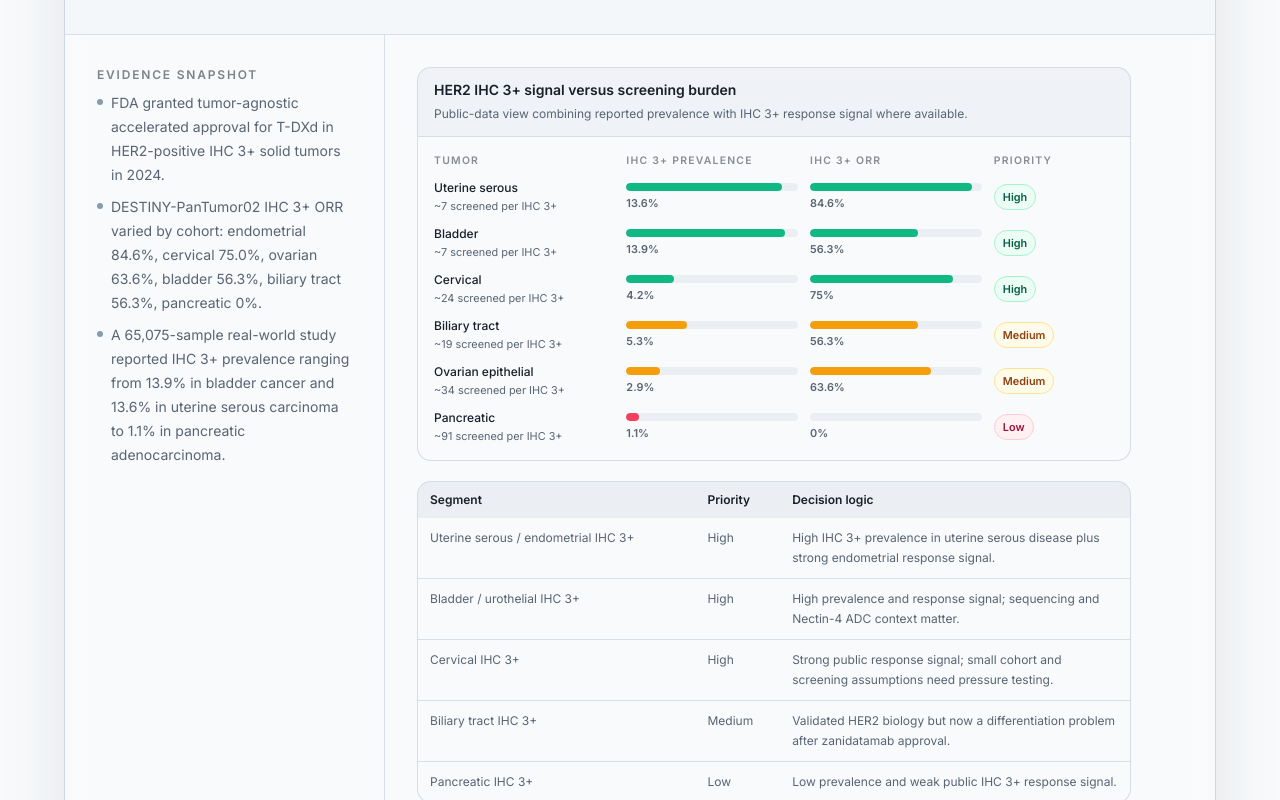
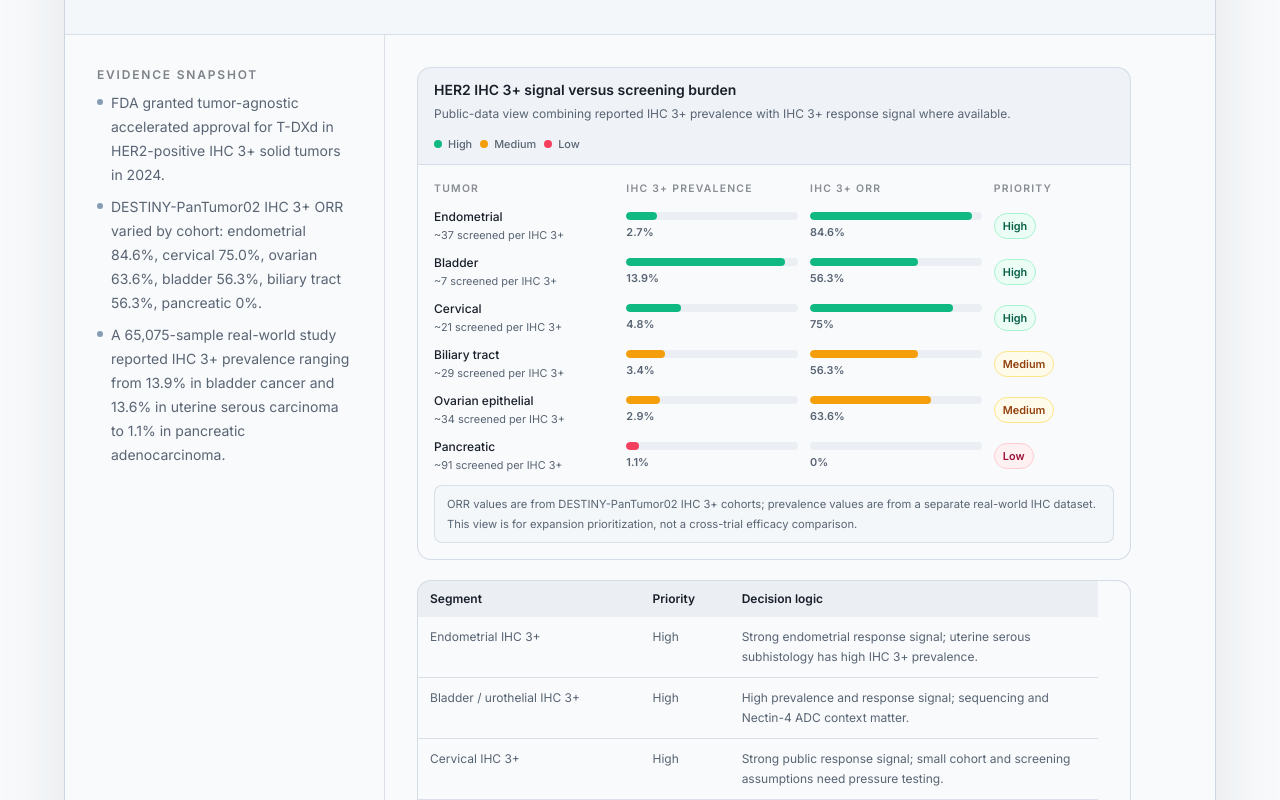
Before and after one commit to Qin-tjo/website, a Next.js app: page / in a window 1280 px wide. Shown: the part 2920-3720 px from the top of the page. Built offline with nearby package versions, Linux system fonts and the light colour scheme.

Commit message:
Polish sample work chart presentation

```diff
--- a/src/components/selected-work.tsx
+++ b/src/components/selected-work.tsx
@@ -2,6 +2,7 @@
 
 import { ArrowRight, FileText } from "lucide-react";
 import { useState } from "react";
+import type { ReactNode } from "react";
 
 import { FadeIn } from "@/components/motion";
 import { SectionHeading } from "@/components/section-heading";
@@ -139,6 +140,7 @@ function ArtifactVisual({ visual }: { visual: ProjectVisual }) {
       <div className="border-b border-border/70 bg-primary/[0.04] px-4 py-3">
         <p className="text-sm font-semibold text-foreground">{visual.title}</p>
         <p className="mt-1 text-xs leading-5 text-muted-foreground">{visual.subtitle}</p>
+        <TierLegend />
       </div>
       <div className="overflow-x-auto p-4">
         {visual.kind === "her2-expansion" ? <Her2ExpansionVisual visual={visual} /> : null}
@@ -173,6 +175,9 @@ function Her2ExpansionVisual({ visual }: { visual: Extract<ProjectVisual, { kind
           <PriorityPill priority={row.priority} />
         </div>
       ))}
+      <ChartNote>
+        ORR values are from DESTINY-PanTumor02 IHC 3+ cohorts; prevalence values are from a separate real-world IHC dataset. This view is for expansion prioritization, not a cross-trial efficacy comparison.
+      </ChartNote>
     </div>
   );
 }
@@ -192,12 +197,15 @@ function Cldn6ReadinessVisual({ visual }: { visual: Extract<ProjectVisual, { kin
         <div key={row.tumor} className="grid grid-cols-[1.05fr_1.05fr_0.65fr_0.65fr_0.65fr_0.65fr] items-center gap-3 text-xs">
           <p className="font-medium text-foreground">{row.tumor}</p>
           <p className="leading-5 text-muted-foreground">{row.prevalence}</p>
-          <ScoreDots value={row.assay} />
-          <ScoreDots value={row.tissue} />
-          <ScoreDots value={row.trial} />
+          <ScoreDots value={row.assay} tier={row.confidence} />
+          <ScoreDots value={row.tissue} tier={row.confidence} />
+          <ScoreDots value={row.trial} tier={row.confidence} />
           <ConfidencePill confidence={row.confidence} />
         </div>
       ))}
+      <ChartNote>
+        Readiness scores are qualitative public-data judgments. Internal cutoff, staining, tissue workflow, and expression-response data would change confidence.
+      </ChartNote>
     </div>
   );
 }
@@ -237,6 +245,9 @@ function TargetRankingVisual({ visual }: { visual: Extract<ProjectVisual, { kind
           </div>
         ))}
       </div>
+      <ChartNote>
+        Synthetic ADC-style score: target expression 30%, normal tissue safety 20%, assay readiness 20%, trial feasibility 15%, whitespace 15%.
+      </ChartNote>
     </div>
   );
 }
@@ -286,6 +297,9 @@ function BiomarkerReviewVisual({ visual }: { visual: Extract<ProjectVisual, { ki
           ))}
         </div>
       </div>
+      <ChartNote className="lg:col-span-2">
+        Synthetic patient-level data. Colors encode target tier; missing assays and paired biopsies are shown because they directly affect interpretation confidence.
+      </ChartNote>
     </div>
   );
 }
@@ -329,13 +343,34 @@ function MetricBar({ value, max, label, tier, muted = false }: { value: number;
   );
 }
 
-function ScoreDots({ value }: { value: number }) {
+function ScoreDots({ value, tier }: { value: number; tier: Tier }) {
   return (
     <div className="flex gap-1">
       {Array.from({ length: 5 }).map((_, index) => (
-        <span key={index} className={cn("h-1.5 w-1.5 rounded-full", index < value ? "bg-primary" : "bg-muted")} />
+        <span key={index} className={cn("h-1.5 w-1.5 rounded-full", index < value ? tierTone[tier].bar : "bg-muted")} />
       ))}
     </div>
+  );
+}
+
+function TierLegend() {
+  return (
+    <div className="mt-3 flex flex-wrap gap-2">
+      {(["High", "Medium", "Low"] as Tier[]).map((tier) => (
+        <span key={tier} className="inline-flex items-center gap-1.5 text-[0.68rem] font-medium text-muted-foreground">
+          <span className={cn("h-2 w-2 rounded-full", tierTone[tier].bar)} />
+          {tier}
+        </span>
+      ))}
+    </div>
+  );
+}
+
+function ChartNote({ children, className }: { children: ReactNode; className?: string }) {
+  return (
+    <p className={cn("rounded-lg border border-border/70 bg-muted/35 px-3 py-2 text-[0.7rem] leading-5 text-muted-foreground", className)}>
+      {children}
+    </p>
   );
 }
 
@@ -369,7 +404,7 @@ function ProjectTable({ columns, rows }: { columns: string[]; rows: string[][] }
   return (
     <div className="overflow-hidden rounded-xl border border-border/80 bg-background">
       <div className="overflow-x-auto">
-        <table className="min-w-full text-left text-xs">
+        <table className="min-w-[680px] text-left text-xs">
           <thead className="bg-primary/[0.06] text-foreground">
             <tr>
               {columns.map((column) => (
--- a/src/config/site.ts
+++ b/src/config/site.ts
@@ -203,7 +203,7 @@ export const siteConfig = {
       table: {
         columns: ["Segment", "Priority", "Decision logic"],
         rows: [
-          ["Uterine serous / endometrial IHC 3+", "High", "High IHC 3+ prevalence in uterine serous disease plus strong endometrial response signal."],
+          ["Endometrial IHC 3+", "High", "Strong endometrial response signal; uterine serous subhistology has high IHC 3+ prevalence."],
           ["Bladder / urothelial IHC 3+", "High", "High prevalence and response signal; sequencing and Nectin-4 ADC context matter."],
           ["Cervical IHC 3+", "High", "Strong public response signal; small cohort and screening assumptions need pressure testing."],
           ["Biliary tract IHC 3+", "Medium", "Validated HER2 biology but now a differentiation problem after zanidatamab approval."],
@@ -222,12 +222,12 @@ export const siteConfig = {
       visual: {
         kind: "her2-expansion",
         title: "HER2 IHC 3+ signal versus screening burden",
-        subtitle: "Public-data view combining reported prevalence with IHC 3+ response signal where available.",
+        subtitle: "Public-data view combining reported IHC 3+ prevalence with IHC 3+ response signal where available.",
         rows: [
-          { tumor: "Uterine serous", prevalence: 13.6, response: 84.6, screenBurden: "~7 screened per IHC 3+", priority: "High" },
+          { tumor: "Endometrial", prevalence: 2.7, response: 84.6, screenBurden: "~37 screened per IHC 3+", priority: "High" },
           { tumor: "Bladder", prevalence: 13.9, response: 56.3, screenBurden: "~7 screened per IHC 3+", priority: "High" },
-          { tumor: "Cervical", prevalence: 4.2, response: 75.0, screenBurden: "~24 screened per IHC 3+", priority: "High" },
-          { tumor: "Biliary tract", prevalence: 5.3, response: 56.3, screenBurden: "~19 screened per IHC 3+", priority: "Medium" },
+          { tumor: "Cervical", prevalence: 4.8, response: 75.0, screenBurden: "~21 screened per IHC 3+", priority: "High" },
+          { tumor: "Biliary tract", prevalence: 3.4, response: 56.3, screenBurden: "~29 screened per IHC 3+", priority: "Medium" },
           { tumor: "Ovarian epithelial", prevalence: 2.9, response: 63.6, screenBurden: "~34 screened per IHC 3+", priority: "Medium" },
           { tumor: "Pancreatic", prevalence: 1.1, response: 0, screenBurden: "~91 screened per IHC 3+", priority: "Low" },
         ],
@@ -278,7 +278,7 @@ export const siteConfig = {
       visual: {
         kind: "cldn6-readiness",
         title: "CLDN6 expansion readiness is not prevalence alone",
-        subtitle: "Qualitative readiness view: 1 = weak/public gap, 5 = strong public support.",
+        subtitle: "Qualitative readiness view: 1 = weak public support, 5 = strong public support.",
         rows: [
           { tumor: "Ovarian follow-ons", prevalence: "29-45% public IHC signal", assay: 4, tissue: 4, trial: 4, confidence: "High" },
           { tumor: "Endometrial", prevalence: "11% public IHC signal", assay: 3, tissue: 4, trial: 3, confidence: "Medium" },
@@ -314,11 +314,11 @@ export const siteConfig = {
       table: {
         columns: ["Rank", "Candidate", "Score", "Confidence", "Decision gate"],
         rows: [
-          ["1", "Biomarker-high subtype", "4.2", "Medium-high", "Open expansion if assay cutoff and tissue success are confirmed."],
-          ["2", "Resistant-line setting", "3.9", "Medium", "Advance after cutoff and normal tissue review."],
-          ["3", "Molecularly enriched subset", "3.8", "Medium", "Run focused prevalence and feasibility study."],
-          ["4", "Broad unselected population", "3.2", "Low-medium", "Hold unless enriched subgroup emerges."],
-          ["5", "Rare high-expression population", "3.1", "Medium", "Consider lifecycle or investigator-led path."],
+          ["1", "Biomarker-high subtype", "4.3", "High", "Open expansion if assay cutoff and tissue success are confirmed."],
+          ["2", "Rare high-expression population", "3.9", "Medium", "Consider lifecycle or investigator-led path; feasibility is limiting."],
+          ["3", "Resistant-line setting", "3.8", "Medium", "Advance after cutoff and normal tissue review."],
+          ["4", "Molecularly enriched subset", "3.6", "Medium", "Run focused prevalence and feasibility study."],
+          ["5", "Broad unselected population", "3.3", "Low", "Hold unless enriched subgroup emerges."],
         ],
       },
       interpretation: [
@@ -343,10 +343,10 @@ export const siteConfig = {
         ],
         rows: [
           { candidate: "Biomarker-high subtype", expression: 5, safety: 4, assay: 4, feasibility: 4, competition: 4, confidence: "High" },
+          { candidate: "Rare high-expression group", expression: 5, safety: 4, assay: 2, feasibility: 1, competition: 5, confidence: "Medium" },
           { candidate: "Resistant-line setting", expression: 4, safety: 4, assay: 3, feasibility: 4, competition: 4, confidence: "Medium" },
           { candidate: "Molecularly enriched subset", expression: 4, safety: 3, assay: 3, feasibility: 3, competition: 5, confidence: "Medium" },
           { candidate: "Broad unselected population", expression: 3, safety: 3, assay: 4, feasibility: 5, competition: 2, confidence: "Low" },
-          { candidate: "Rare high-expression group", expression: 5, safety: 4, assay: 2, feasibility: 1, competition: 5, confidence: "Medium" },
         ],
       },
       references: [
```
